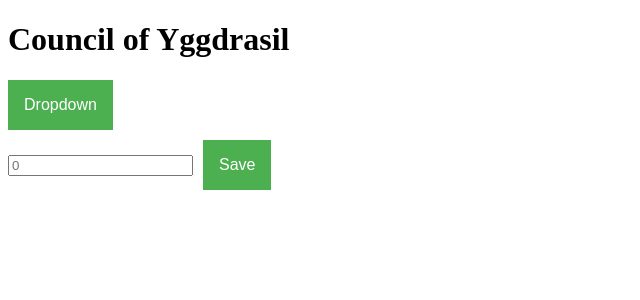
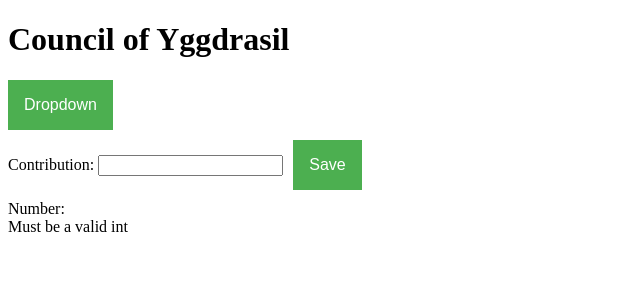
Before and after one commit to The8Loop/angular-coy, an Angular app: page /create in a window 1280 px wide. Shown: the top 300 px of the page, without its empty margins (0-640 px from the left). Built offline with nearby package versions, Linux system fonts and the light colour scheme.

Commit message:
#6 FEATURE: Implemented reactive form to the input field
Input field outputs an error if a non-integer if inputted.

```diff
--- a/src/app/app.module.ts
+++ b/src/app/app.module.ts
@@ -1,6 +1,6 @@
 import { NgModule } from '@angular/core';
 import { BrowserModule } from '@angular/platform-browser';
-
+import { ReactiveFormsModule } from '@angular/forms';
 import { AppRoutingModule } from './app-routing.module';
 import { AppComponent } from './app.component';
 import { CreateComponent } from './pages/create/create.component';
@@ -18,7 +18,8 @@ import { DropdownComponent } from './shared/dropdown/dropdown.component';
   ],
   imports: [
     BrowserModule,
-    AppRoutingModule
+    AppRoutingModule,
+    ReactiveFormsModule
   ],
   providers: [],
   bootstrap: [AppComponent]
--- a/src/app/shared/input-int/input-int.component.html
+++ b/src/app/shared/input-int/input-int.component.html
@@ -1,5 +1,11 @@
 <div class="input-int">
-  <input type="number" step="1" placeholder="0">
+  <label>Contribution: </label>
+  <input id="input" type="number" [formControl]="input">
 
-  <button class="savebtn">Save</button>
+  <button class="savebtn" [disabled]="!input.valid">Save</button>
 </div>
+
+<span>Number: {{input.value}}</span>
+<div *ngIf="input.errors?.['invalidInt']">
+  Must be a valid int
+</div>
--- a/src/app/shared/input-int/input-int.component.ts
+++ b/src/app/shared/input-int/input-int.component.ts
@@ -1,4 +1,7 @@
 import { Component, OnInit } from '@angular/core';
+import { FormControl } from '@angular/forms';
+import { Validators } from '@angular/forms';
+import { intValidator } from '../intValidator.directive';
 
 @Component({
   selector: 'coy-input-int',
@@ -7,6 +10,8 @@ import { Component, OnInit } from '@angular/core';
 })
 export class InputIntComponent implements OnInit {
 
+  input = new FormControl('', intValidator());
+
   constructor() { }
 
   ngOnInit(): void {
--- /dev/null
+++ b/src/app/shared/intValidator.directive.ts
@@ -0,0 +1,14 @@
+import { AbstractControl, ValidationErrors, ValidatorFn } from "@angular/forms";
+
+export function intValidator(): ValidatorFn {
+    return (control: AbstractControl): ValidationErrors | null => {
+        const regex = /^(\+|-)?(\d+)$/;
+        const validInt = regex.test(control.value);
+        if (!validInt) {
+            return { invalidInt: true };
+        }
+        else {
+            return null;
+        }
+    };
+}
```
